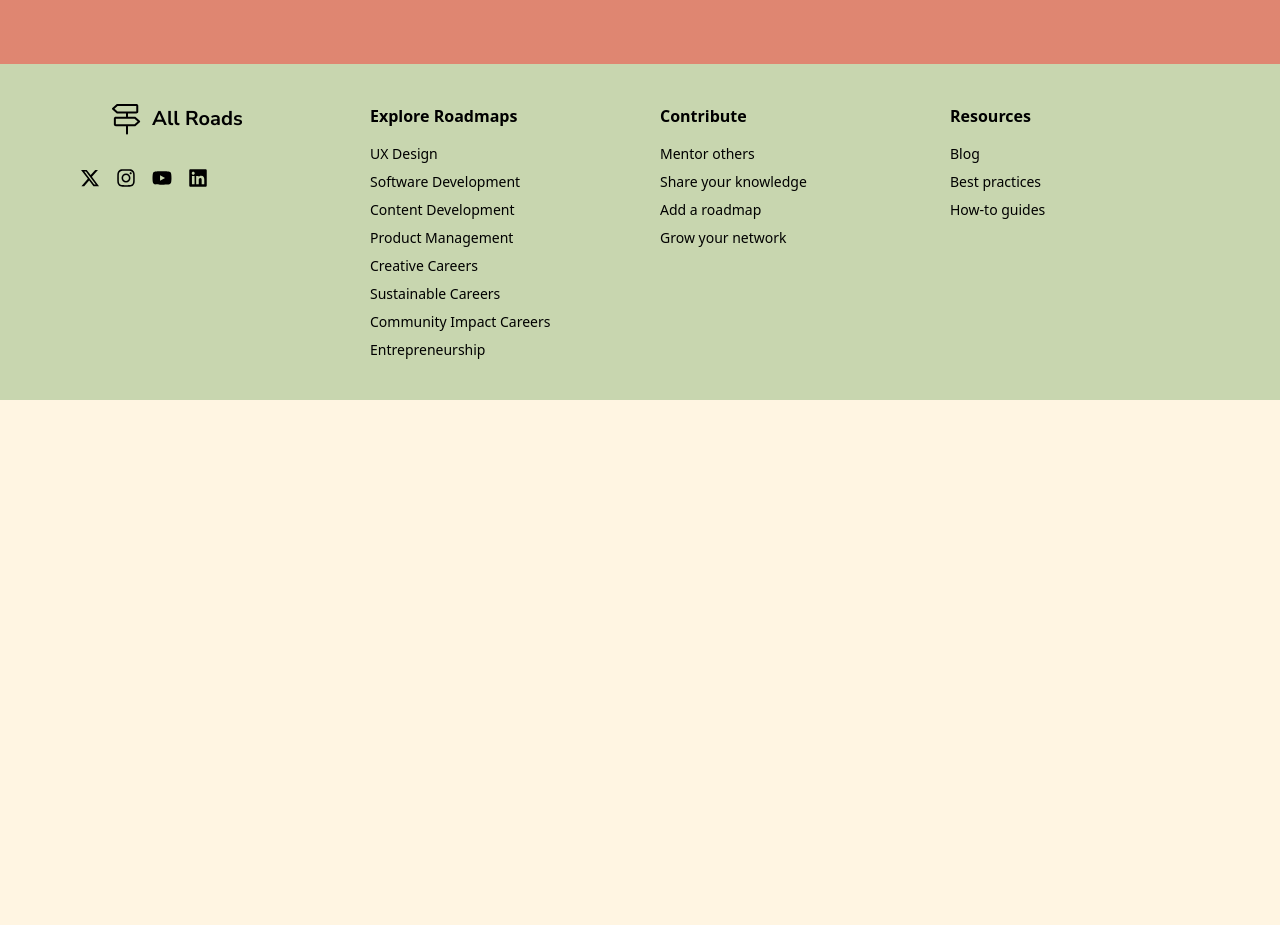
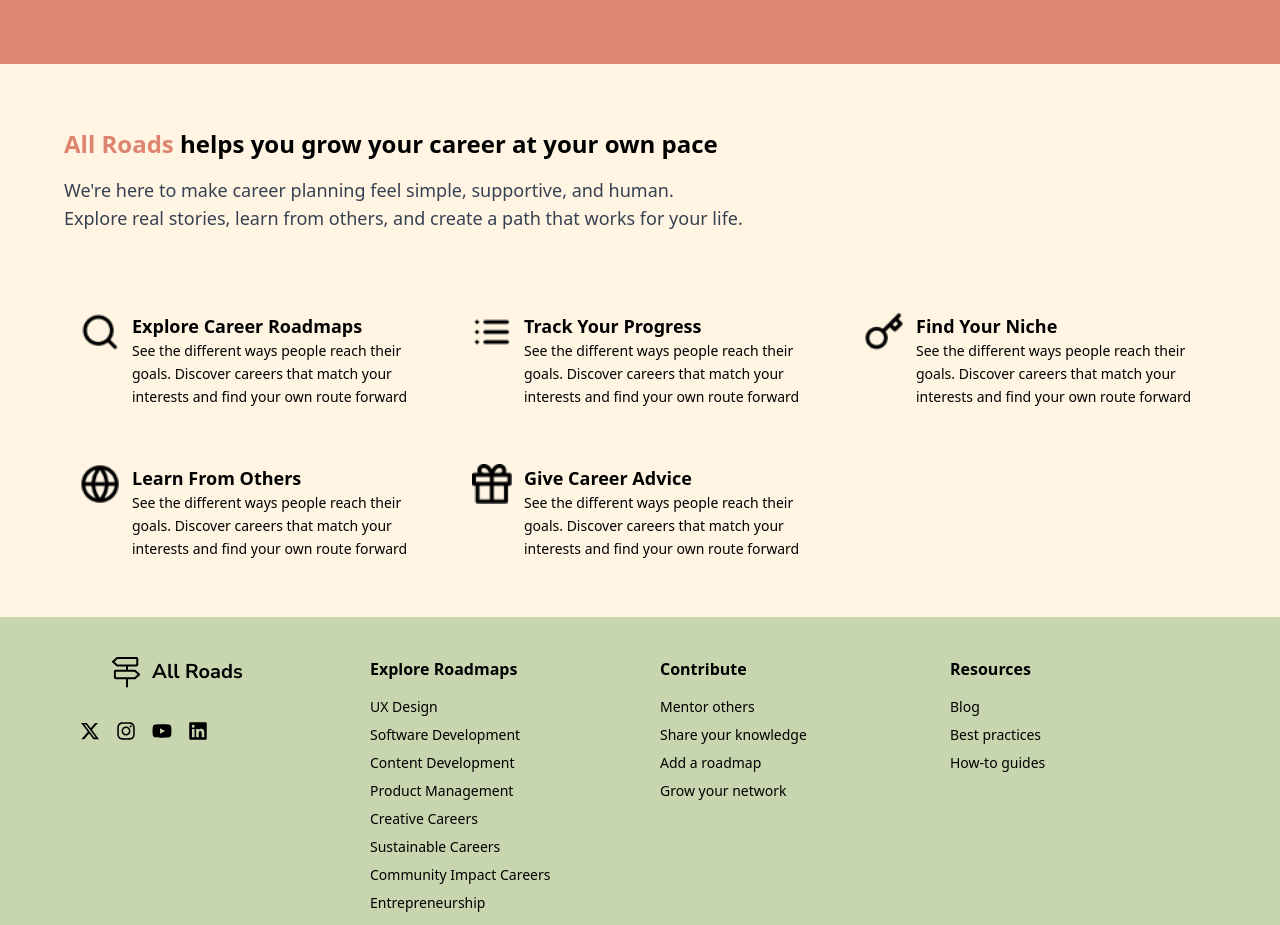
Before and after one commit to cherryontech/salted-caramel, a React (Vite) app: page / in a window 1280 px wide. Shown: the part 1240-2165 px from the top of the page. Before the commit the page ends 1640 px from the top, so only its background shows below. Built offline with nearby package versions, Linux system fonts and the light colour scheme.

Commit message:
designed the overview section for the landing page

```diff
--- a/src/routes/Home.tsx
+++ b/src/routes/Home.tsx
@@ -13,6 +13,41 @@ const Home = () => {
     const imageModule = images[path] as { default: string } | undefined;
     return imageModule?.default || "";
   };
+
+
+
+  const items = [
+    {
+      "icon": "Search.png",
+      "title": "Explore Career Roadmaps",
+      "body": "See the different ways people reach their goals. Discover careers that match\
+      your interests and find your own route forward"
+    },
+    {
+      "icon": "List.png",
+      "title": "Track Your Progress",
+      "body": "See the different ways people reach their goals. Discover careers that match\
+      your interests and find your own route forward"
+    },
+    {
+      "icon": "Key.png",
+      "title": "Find Your Niche",
+      "body": "See the different ways people reach their goals. Discover careers that match\
+      your interests and find your own route forward"
+    },
+    {
+      "icon": "Globe.png",
+      "title": "Learn From Others",
+      "body": "See the different ways people reach their goals. Discover careers that match\
+      your interests and find your own route forward"
+    },
+    {
+      "icon": "Icon.png",
+      "title": "Give Career Advice",
+      "body": "See the different ways people reach their goals. Discover careers that match\
+      your interests and find your own route forward"
+    }
+  ];
 
   return (
     <>
@@ -52,6 +87,43 @@ const Home = () => {
           alt="Group of six multiracial women sitting around a table with laptops out with big smiles on their faces"
         />
       </div>
+
+      <div>
+          {/* Content Heading */}
+          <div className="ml-16">
+          <h1 className="mt-16  mb-4 text-2xl font-semibold mb2">
+            <span className="bg-salmon-gradient bg-clip-text text-transparent">All Roads</span> helps you grow your career at your own pace
+          </h1>
+
+          <p className="text-lg mb-16 text-gray-700 mb-10">
+            We're here to make career planning feel simple, supportive, and human. <br/>
+            Explore real stories, learn from others, and create a path that works for your life. <br/>
+          </p>
+          </div>
+
+          {/* Cards */}
+          <div className="grid grid-cols-1 md:grid-cols-3 gap-6 ml-16 mr-16 mb-10">
+            {items.map((item) => (
+              <div className="flex items-start gap-3 p-4 bg-transparent shadow-none max-w-sm">
+
+                <img src={getImageSrc(item["icon"])} alt={item["title"]}
+                  className="w-10 h-10 object-contain brightness-0"
+                  />
+
+                <div className="flex flex-col">
+                  <h2 className="text-lg font-semibold text-neutralblack-900">
+                  {item["title"]}
+                  </h2>
+
+                  <p className="text-sm text-neutralblack-600 leading-relaxed">
+                    {item["body"]}
+                  </p>
+                </div>
+
+              </div>
+            ))}
+          </div>
+      </div>
       <Footer />
     </>
   );
```
